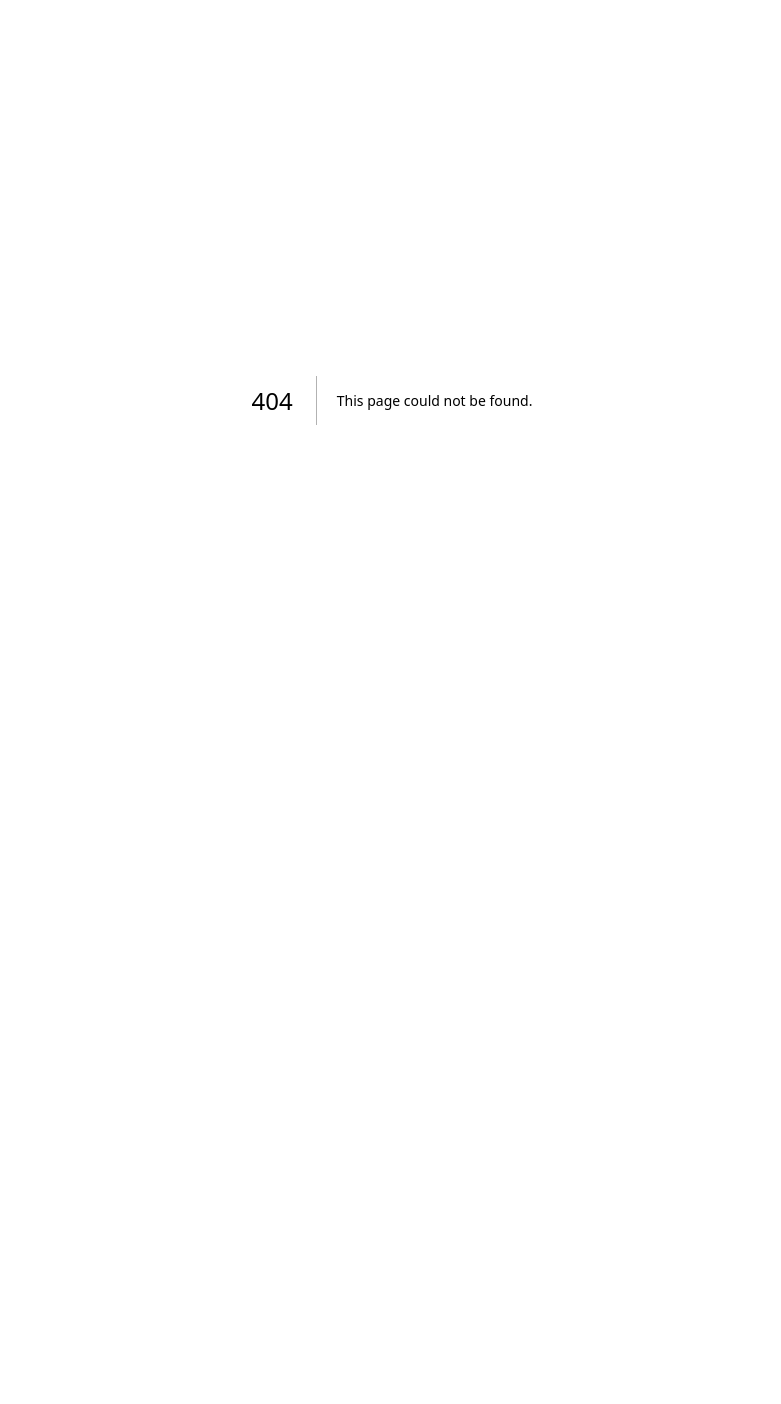
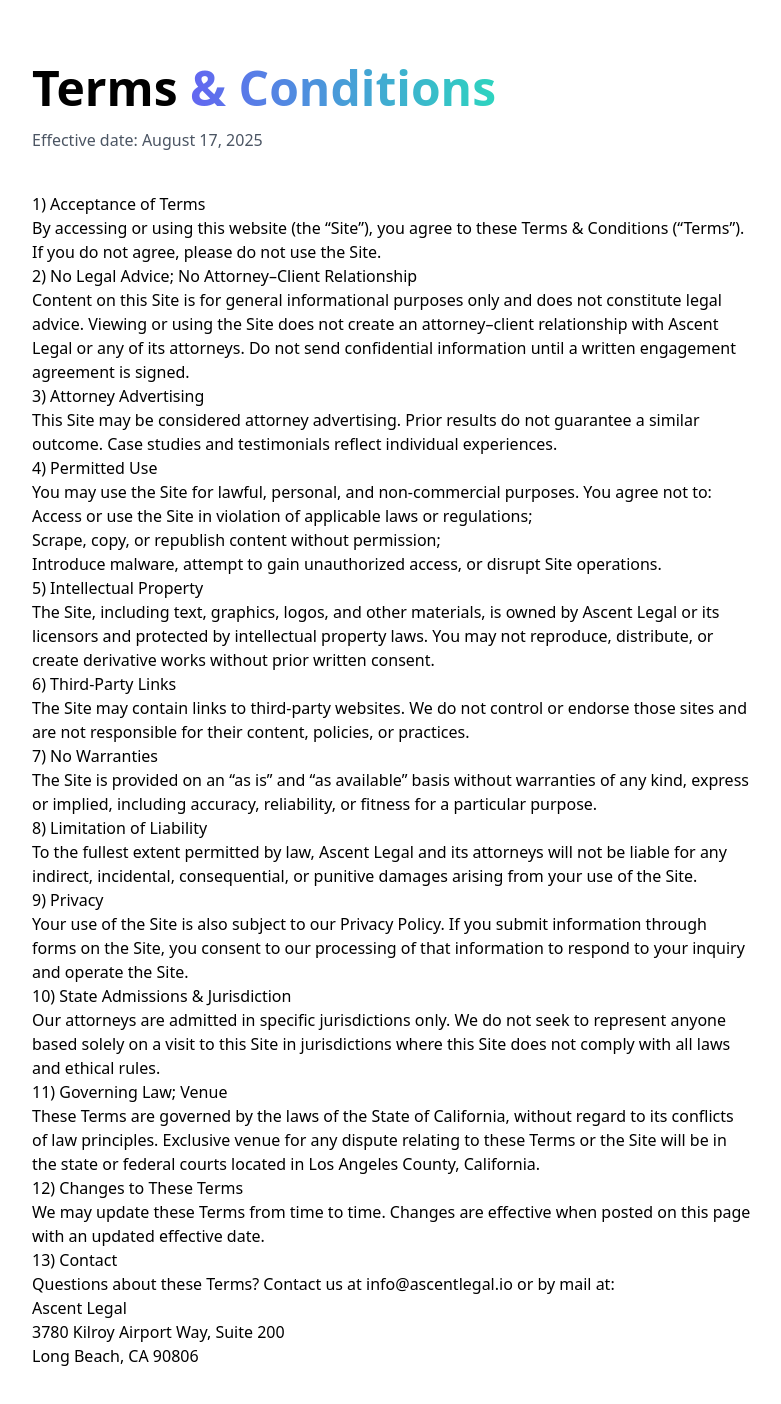
Before and after one commit to ajdreams17/Ascentlegal, a Next.js app: page /terms in a window 1280 px wide. Before the commit this address had no page. Shown: the top 1404 px of the page, without its empty margins (248-1029 px from the left). Before the commit the page ends 800 px from the top, so only its background shows below. Built offline with nearby package versions, Linux system fonts and the light colour scheme.

Commit message:
Create page.jsx

```diff
--- /dev/null
+++ b/app/terms/page.jsx
@@ -0,0 +1,119 @@
+export const metadata = {
+  title: "Terms & Conditions | Ascent Legal",
+  description:
+    "Website terms and conditions for Ascent Legal. Read the rules that govern use of this website and our online materials.",
+};
+
+export default function TermsPage() {
+  return (
+    <main className="mx-auto max-w-3xl px-6 py-16">
+      <header>
+        <h1 className="text-4xl md:text-5xl font-bold">
+          Terms{" "}
+          <span className="bg-gradient-to-r from-indigo-500 to-teal-400 bg-clip-text text-transparent">
+            & Conditions
+          </span>
+        </h1>
+        <p className="mt-4 text-gray-600">
+          Effective date: <span className="font-medium">August 17, 2025</span>
+        </p>
+      </header>
+
+      <section className="prose prose-gray mt-10 max-w-none">
+        <h2>1) Acceptance of Terms</h2>
+        <p>
+          By accessing or using this website (the “Site”), you agree to these Terms & Conditions
+          (“Terms”). If you do not agree, please do not use the Site.
+        </p>
+
+        <h2>2) No Legal Advice; No Attorney–Client Relationship</h2>
+        <p>
+          Content on this Site is for general informational purposes only and does not constitute
+          legal advice. Viewing or using the Site does not create an attorney–client relationship
+          with Ascent Legal or any of its attorneys. Do not send confidential information until a
+          written engagement agreement is signed.
+        </p>
+
+        <h2>3) Attorney Advertising</h2>
+        <p>
+          This Site may be considered attorney advertising. Prior results do not guarantee a similar
+          outcome. Case studies and testimonials reflect individual experiences.
+        </p>
+
+        <h2>4) Permitted Use</h2>
+        <p>
+          You may use the Site for lawful, personal, and non-commercial purposes. You agree not to:
+        </p>
+        <ul>
+          <li>Access or use the Site in violation of applicable laws or regulations;</li>
+          <li>Scrape, copy, or republish content without permission;</li>
+          <li>Introduce malware, attempt to gain unauthorized access, or disrupt Site operations.</li>
+        </ul>
+
+        <h2>5) Intellectual Property</h2>
+        <p>
+          The Site, including text, graphics, logos, and other materials, is owned by Ascent Legal
+          or its licensors and protected by intellectual property laws. You may not reproduce,
+          distribute, or create derivative works without prior written consent.
+        </p>
+
+        <h2>6) Third-Party Links</h2>
+        <p>
+          The Site may contain links to third-party websites. We do not control or endorse those
+          sites and are not responsible for their content, policies, or practices.
+        </p>
+
+        <h2>7) No Warranties</h2>
+        <p>
+          The Site is provided on an “as is” and “as available” basis without warranties of any kind,
+          express or implied, including accuracy, reliability, or fitness for a particular purpose.
+        </p>
+
+        <h2>8) Limitation of Liability</h2>
+        <p>
+          To the fullest extent permitted by law, Ascent Legal and its attorneys will not be liable
+          for any indirect, incidental, consequential, or punitive damages arising from your use of
+          the Site.
+        </p>
+
+        <h2>9) Privacy</h2>
+        <p>
+          Your use of the Site is also subject to our Privacy Policy. If you submit information
+          through forms on the Site, you consent to our processing of that information to respond to
+          your inquiry and operate the Site.
+        </p>
+
+        <h2>10) State Admissions & Jurisdiction</h2>
+        <p>
+          Our attorneys are admitted in specific jurisdictions only. We do not seek to represent
+          anyone based solely on a visit to this Site in jurisdictions where this Site does not
+          comply with all laws and ethical rules.
+        </p>
+
+        <h2>11) Governing Law; Venue</h2>
+        <p>
+          These Terms are governed by the laws of the State of California, without regard to its
+          conflicts of law principles. Exclusive venue for any dispute relating to these Terms or
+          the Site will be in the state or federal courts located in Los Angeles County, California.
+        </p>
+
+        <h2>12) Changes to These Terms</h2>
+        <p>
+          We may update these Terms from time to time. Changes are effective when posted on this
+          page with an updated effective date.
+        </p>
+
+        <h2>13) Contact</h2>
+        <p>
+          Questions about these Terms? Contact us at{" "}
+          <a href="mailto:info@ascentlegal.io">info@ascentlegal.io</a> or by mail at:
+        </p>
+        <p className="not-prose">
+          <span className="block">Ascent Legal</span>
+          <span className="block">3780 Kilroy Airport Way, Suite 200</span>
+          <span className="block">Long Beach, CA 90806</span>
+        </p>
+      </section>
+    </main>
+  );
+}
```
